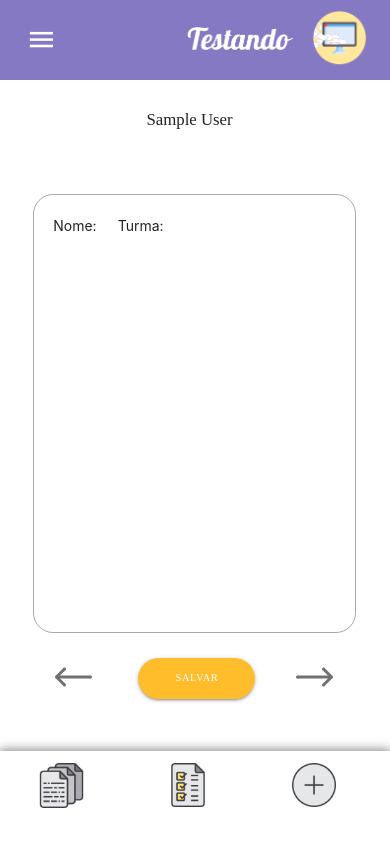
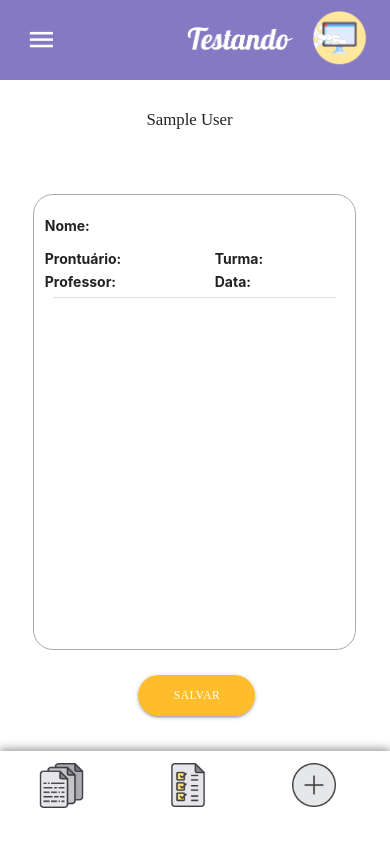
Before and after one commit to nibilis/Testando, a PHP site: page /indexDocumento.php in a window 390 px wide. Run offline with PHP 8.4, Linux system fonts and the light colour scheme; the visitor is signed in with stand-in values (Sample User, id 1); data that the repository does not hold is empty; some web fonts are replaced.

Commit message:
Atualização tela documento
- setas tiradas (celular)

- Cabeçalho feito para pc e celular, está responsivo

```diff
--- a/documento/css-documento/documento.css
+++ b/documento/css-documento/documento.css
@@ -657,10 +698,30 @@
     text-overflow: ellipsis;
   }
 
+  #cabecalho1 {
+    display: grid;
+    gap: 10em;
+    grid-template-columns: 30px 60px;
+    margin-left: -3%;
+    margin-top: 4.5%;
+  }
+
+  #cabecalho2 {
+    display: grid;
+    gap: 10em;
+    grid-template-columns: 30px 30px;
+    margin-top: -56%;
+    margin-left: -3%;
+  }
+
+  #divider1 {
+    margin-top: -55%;
+  }
+
   #documento1 #quadrado {
     position: absolute;
     width: 83%;
-    height: 52%;
+    height: 54%;
     margin-left: 5.7%;
     top: 23%;
     border-radius: 20px 20px;
@@ -670,18 +731,18 @@
 
   #btn_salvar {
     position: absolute;
-    font-size: 75%;
+    font-size: 82%;
     padding-top: 0.5%;
     padding-bottom: 10%;
     font-family: 'Muli';
     width: 30%;
     background-color: #FFBC2B;
     border-radius: 40px 40px;
-    top: 78%;
+    top: 80%;
     left: 35.5%;
   }
 
-  #seta_esquerda {
+  /*#seta_esquerda {
     position: absolute;
     top: 79%;
     left: 14%;
--- a/documento/indexDocumento.php
+++ b/documento/indexDocumento.php
@@ -154,7 +154,29 @@
                   ?>
                 </div>
               </div>
-              <div id="quadrado_desk" style="overflow: auto;" rows="8" cols="80"><?php $u->conectar(); $d->exibirQuestoes();?><br></div>
+              <div id="quadrado_desk" style="overflow: auto;" rows="8" cols="80">
+                <div>
+                  <p style="margin-left: -3%;"><b>Nome:</b><br></p>
+                </div>
+              <div class="row" id="cabecalho1_desk">
+                <div>
+                  <p><b>Prontuário:</b></p>
+                </div>
+                <div>
+                  <p id="turma"><b>Turma:</b></p>
+                </div>
+              </div>
+              <div class="row" id="cabecalho2_desk">
+                <div>
+                  <p><b>Professor:</b></p>
+                </div>
+                <div>
+                  <p id="data" ><b>Data:</b></p>
+                </div>
+              </div>
+              <div class="divider" id="divider2"></div>
+                <?php $u->conectar(); $d->exibirQuestoes();?><br>
+              </div>
               <!--BOTÃO SALVAR-->
               <?php
                 if(isset($_SESSION['nome_documento'])){
@@ -288,8 +310,8 @@
                       <p><?php echo $row['Enunciado']?></p>
                     </div>
                   </div>
-                  <div class="back_desk" style="overflow: auto;">
-                    <div id="quest_profs_desk">
+                  <div class="back_desk">
+                    <div id="quest_profs_desk" style="overflow: auto;">
                       <p>A resposta está dentro do seu coração</p>
                     </div>
                   </div>
@@ -427,19 +449,29 @@
                 </div>
               </div>
               <div id="quadrado" style="overflow: auto;" rows="8" cols="80">
-                <div class="row">
-                  <div class="col l7">
-                    <p>Nome:</p>
+                  <div>
+                    <p style="margin-left: -3%;"><b>Nome:</b><br></p>
                   </div>
-
-                  <div class="col l4">
-                    <p>Turma:</p>
+                <div class="row" id="cabecalho1">
+                  <div>
+                    <p><b>Prontuário:</b></p>
                   </div>
-
+                  <div>
+                    <p><b>Turma:</b></p>
+                  </div>
                 </div>
+                <div class="row" id="cabecalho2">
+                  <div>
+                    <p><b>Professor:</b></p>
+                  </div>
+                  <div>
+                    <p><b>Data:</b></p>
+                  </div>
+                </div>
+                <div class="divider" id="divider1"></div>
                 <?php $d->exibirQuestoes();?><br>
               </div>
-              <img class= "responsive-img" id = "seta_esquerda" src ="../images/seta_esquerda.png">
+              <!--<img class= "responsive-img" id = "seta_esquerda" src ="../images/seta_esquerda.png">-->
               <?php
                 if(isset($_SESSION['nome_documento'])){
                   ?><a id="btn_salvar" class="hide-on-large-only waves-effect waves-light btn"  href="../Classes/NovoDocumento.php" name="action">Salvar</a><?php
@@ -448,7 +480,7 @@
                   ?><button id="btn_salvar" class="hide-on-large-only waves-effect waves-light btn" type="submit" name="action">Criar</button><?php
                 }
               ?>
-              <img class= "responsive-img" id = "seta_direita" src ="../images/seta_direita.png">
+              <!--<img class= "responsive-img" id = "seta_direita" src ="../images/seta_direita.png">-->
             </form>
             </div>
           </div>
@@ -465,9 +497,9 @@
                  </div>
                </div>
                <div id="quadrado" rows="8" cols="80"><br></div>
-               <img class= "responsive-img" id = "seta_esquerda2" src ="../images/seta_esquerda.png">
+               <!--<img class= "responsive-img" id = "seta_esquerda2" src ="../images/seta_esquerda.png">-->
                <button id="btn_salvar2" class="hide-on-large-only waves-effect waves-light btn" type="submit" name="action">Salvar</button>
-               <img class= "responsive-img" id = "seta_direita2" src ="../images/seta_direita.png">
+               <!--<img class= "responsive-img" id = "seta_direita2" src ="../images/seta_direita.png">-->
              </form>
             </div>
           </div>
@@ -562,7 +594,6 @@
 
             <!-- TÍTULO ADD_QUESTÕES CEL -->
             <h5 class="hide-on-large-only" id="título_addquest">Adicionar Questões</h5>
-
 
             <!-- DIV QUESTÕES DOS PROFESSORES CEL -->
         <div id="scroll" class="hide-on-large-only">
```
Also changed, not shown: other parts of documento/css-documento/documento.css (+57 -8 lines).
